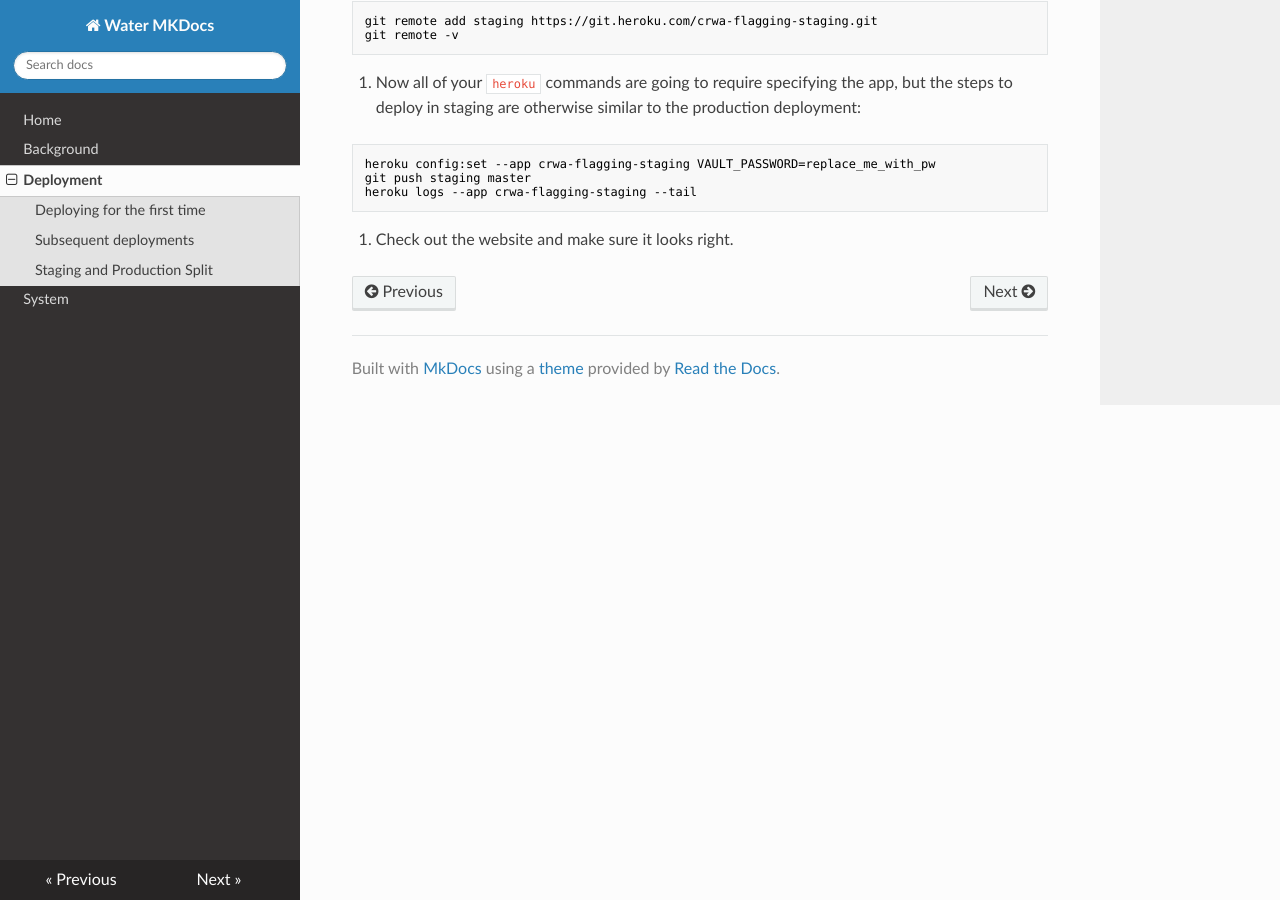
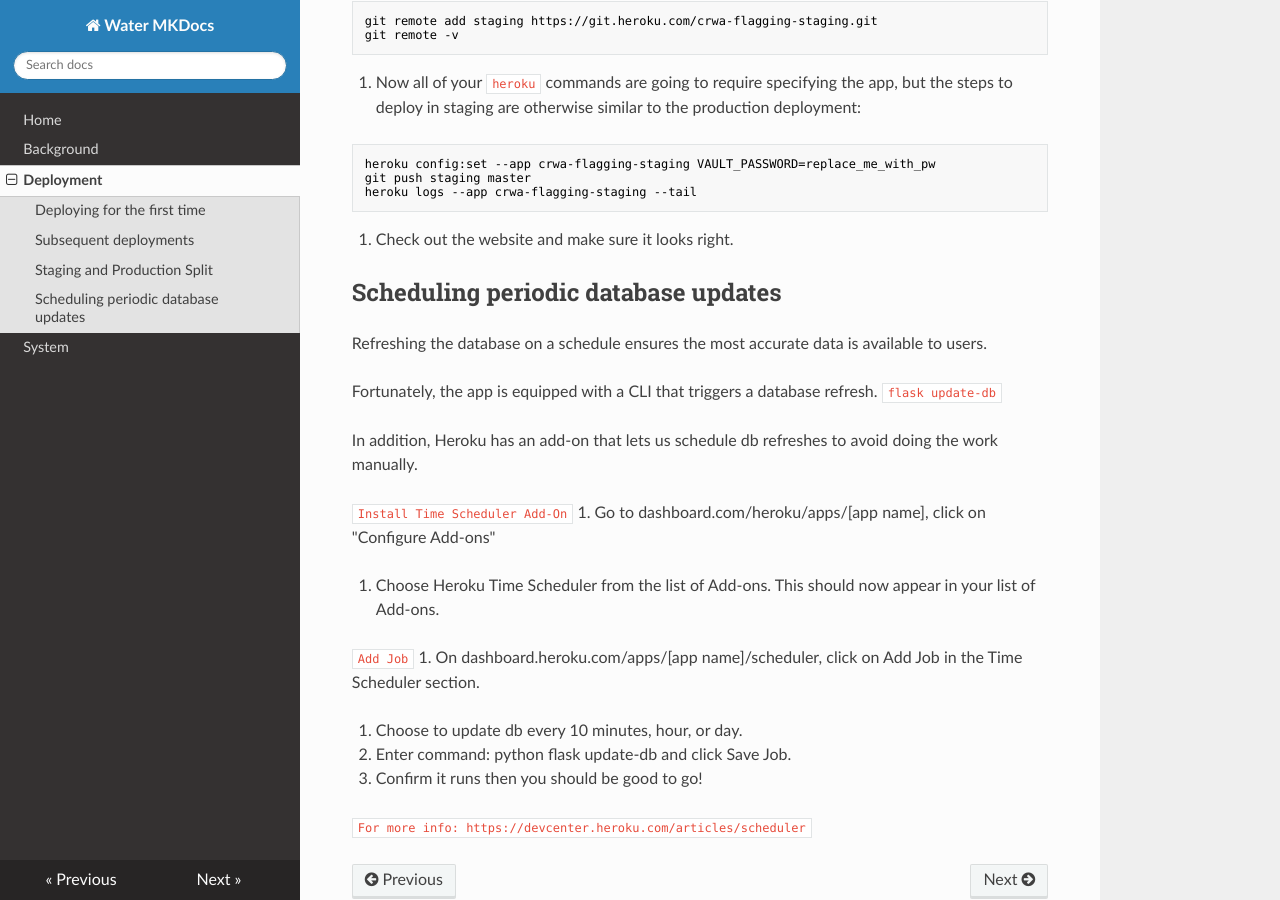
Before and after one commit to codeforboston/flagging, an MkDocs documentation site: the page built from docs/docs/deployment.md, in a window 1280 px wide and 900 px high, scrolled down 2083 px. Built offline with MkDocs 1.6.1, drawn with Linux system fonts in a browser that asks for light colours; nearby versions of some CDN libraries.

Commit message:
Time Scheduler Directions Added

````diff
--- a/docs/docs/deployment.md
+++ b/docs/docs/deployment.md
@@ -91,3 +91,28 @@
 ```
 
 4. Check out the website and make sure it looks right.
+
+## Scheduling periodic database updates
+
+Refreshing the database on a schedule ensures the most accurate data is available to users.
+
+Fortunately, the app is equipped with a CLI that triggers a database refresh.
+```flask update-db```
+
+In addition, Heroku has an add-on that lets us schedule db refreshes to avoid doing the work manually.
+
+```Install Time Scheduler Add-On```
+1. Go to dashboard.com/heroku/apps/[app name], click on "Configure Add-ons"
+
+2. Choose Heroku Time Scheduler from the list of Add-ons. This should now appear in your list of Add-ons.
+
+```Add Job```
+1. On dashboard.heroku.com/apps/[app name]/scheduler, click on Add Job in the Time Scheduler section.
+
+2.  Choose to update db every 10 minutes, hour, or day.
+
+3. Enter command: python flask update-db and click Save Job.
+
+4. Confirm it runs then you should be good to go!
+
+```For more info: https://devcenter.heroku.com/articles/scheduler```
````
